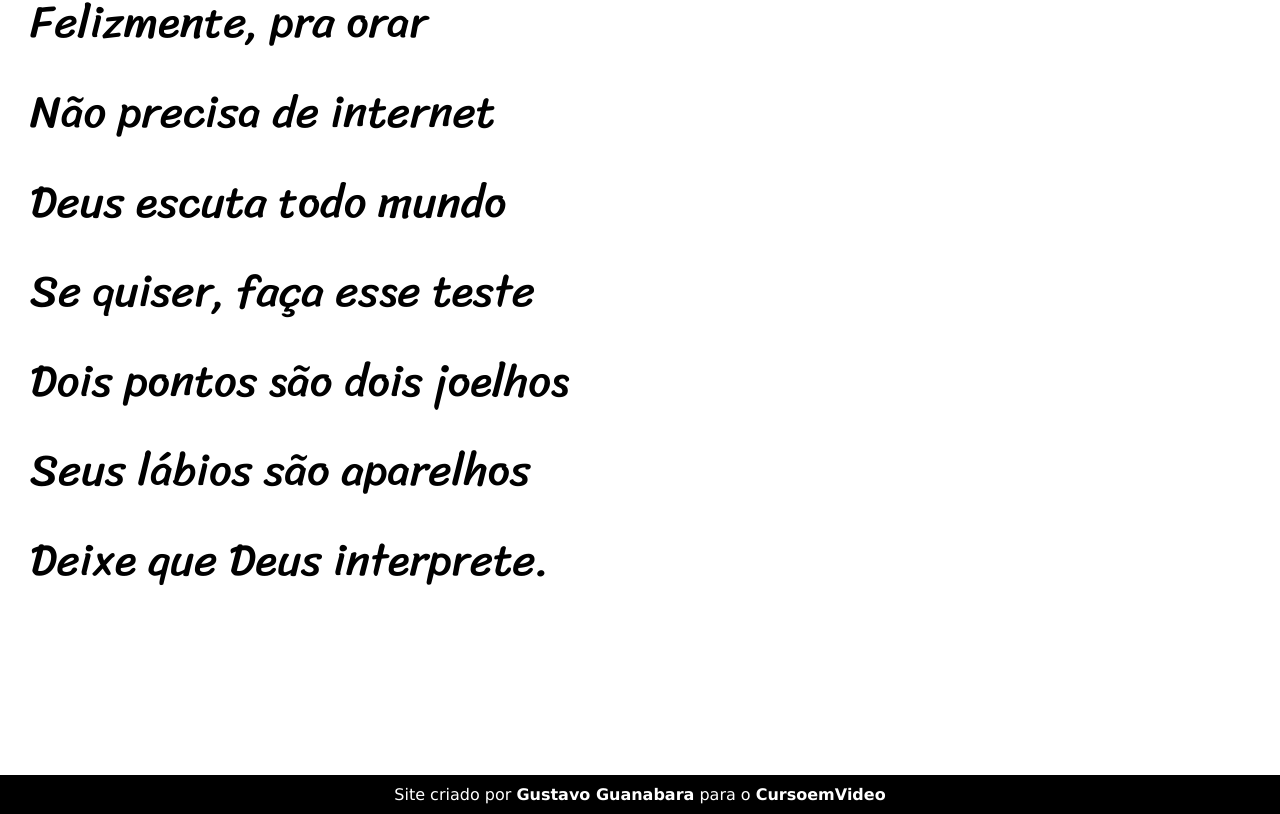
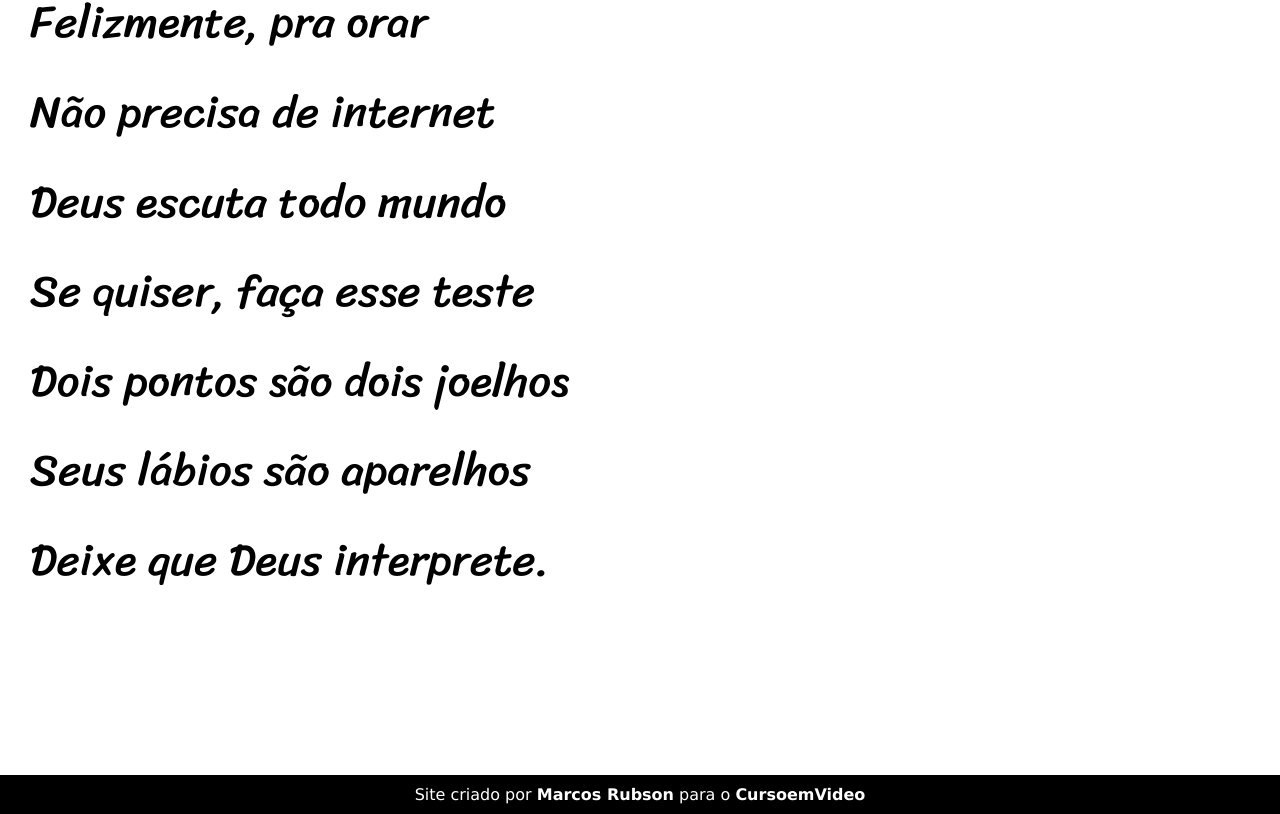
Before and after one commit to marcosrubson/projeto-cordel, a plain HTML site: page index.html in a window 1280 px wide. Shown: the part 5143-5957 px from the top of the page. Drawn offline with Linux system fonts and the light colour scheme.

Commit message:
Update index.html

```diff
--- a/index.html
+++ b/index.html
@@ -89,7 +89,7 @@
             </p>
         </section>
     <footer>
-        <p>Site criado por <a href="https://gustavoguanabara.github.io/" target="_blank">Gustavo Guanabara</a> para o <a href="https://www.cursoemvideo.com/" target="_blank">CursoemVideo</a></p>
+        <p>Site criado por <a href="https://github.com/marcosrubson" target="_blank">Marcos Rubson</a> para o <a href="https://www.cursoemvideo.com/" target="_blank">CursoemVideo</a></p>
     </footer>
 </body>
 </html>
```
